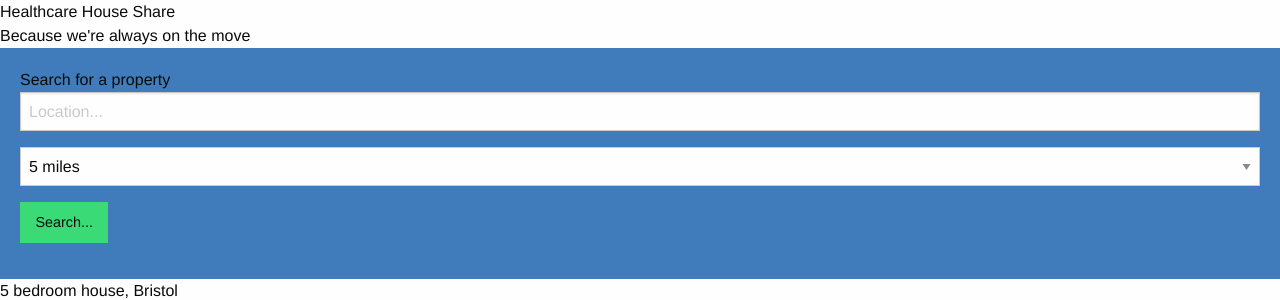
After one commit to ghickman/healthcare-house-share, a Django app: page /search/ in a window 1280 px wide. The commit adds this page. Shown: the top 300 px of the page. Run offline with Django 3.2, Linux system fonts and the light colour scheme; style sheets or scripts are compiled from the project's sources; some libraries are stand-ins or nearby versions.

Commit message:
Added gulp file and associated package.json to allow compilation of SASS and Coffeescript, etc Basic view placeholders added Updated gitignore to exclude node_modules folder

```diff
--- /dev/null
+++ b/hhs/devassets/css/blocks/filter.scss
@@ -0,0 +1,4 @@
+.c-filter {
+	background-color: #407CBB;
+    padding: 20px;
+}
--- /dev/null
+++ b/hhs/devassets/css/core.scss
@@ -0,0 +1,3 @@
+
+@import 'blocks/filter.scss';
+@import 'blocks/home-filter.scss';
--- a/hhs/templates/base.html
+++ b/hhs/templates/base.html
@@ -1,11 +1,33 @@
 {% load staticfiles %}
-<html>
+<!DOCTYPE html>
+<html lang="en">
   <head>
+    <meta charset="UTF-8">
+    <title>Healthcare House Share</title>
+
     <link rel="stylesheet" href="{% static 'main.css' %}" />
+    <link rel="stylesheet" href="{% static 'css/core.css' %}" />
+
+    <link href="//maxcdn.bootstrapcdn.com/font-awesome/4.2.0/css/font-awesome.min.css" rel="stylesheet">
+    <link href="https://cdnjs.cloudflare.com/ajax/libs/foundation/6.1.2/foundation.min.css" rel="stylesheet">
+    <link href="https://cdnjs.cloudflare.com/ajax/libs/OwlCarousel2/2.0.0-beta.3/assets/owl.carousel.css" rel="stylesheet">
+    <link href="https://cdnjs.cloudflare.com/ajax/libs/OwlCarousel2/2.0.0-beta.3/assets/owl.theme.default.min.css" rel="stylesheet">
+
   </head>
   <body>
+    <header class="c-header">
+      <div class="c-header__identity">Healthcare House Share</div>
+      <div class="c-header__tagline">Because we're always on the move</div>
+    </header>
     <div class="main">
       {% block content %}{% endblock %}
     </div>
+    <footer>
+
+    </footer>
+
+    <script src="https://code.jquery.com/jquery-2.2.0.min.js"></script>
+    <script src="https://cdnjs.cloudflare.com/ajax/libs/OwlCarousel2/2.0.0-beta.3/owl.carousel.min.js"></script>
+
   </body>
 </html>
--- /dev/null
+++ b/hhs/templates/partials/search_bar.html
@@ -0,0 +1,27 @@
+<form>
+  <div class="c-filter">
+    <div class="row">
+      <div class="columns large-12 medium-12 small-12">
+        <span class="c-filter__title">Search for a property</span>
+      </div>
+    </div>
+    <div class="row">
+      <div class="columns large-4">
+        <input type="text" name="location" placeholder="Location...">
+      </div>
+      <div class="columns large-4">
+        <select name="radius">
+           <option value="5">5 miles</option>
+           <option value="10">10 miles</option>
+           <option value="15">15 miles</option>
+           <option value="20">20 miles</option>
+           <option value="25">25 miles</option>
+           <option value="30">30 miles</option>
+        </select>
+      </div>
+      <div class="columns large-4">
+        <button type="button" class="success button">Search...</button>
+      </div>
+    </div>
+  </div>
+</form>
--- /dev/null
+++ b/hhs/templates/search.html
@@ -0,0 +1,26 @@
+{% extends 'base.html' %}
+
+{% block content %}
+
+  {% include 'partials/search_bar.html' %}
+
+  <!--
+    For results in search
+  -->
+  <div class="c-search-results">
+
+  <div class="c-search-result">
+    <div class="row">
+      <div class="columns large-8">
+        <div class="c-title">5 bedroom house, Bristol</div>
+      </div>
+      <div class="columns large-4">
+        <iframe src="https://www.google.com/maps/embed?pb=!1m18!1m12!1m3!1d1242.0590201499765!2d-3.186282791716583!3d51.49270131489064!2m3!1f0!2f0!3f0!3m2!1i1024!2i768!4f13.1!3m3!1m2!1s0x486e1c9809afd28b%3A0xa127fa0b2c51f58b!2sMaindy+Rd%2C+Cardiff+CF24+4HQ!5e0!3m2!1sen!2suk!4v1454167798669" width="400" height="300" frameborder="0" style="border:0" allowfullscreen></iframe>
+      </div>
+    </div>
+  </div>
+
+  </div>
+
+
+{% endblock content %}
--- a/hhs/urls.py
+++ b/hhs/urls.py
@@ -18,10 +18,15 @@ from django.conf.urls import url
 from django.conf.urls.static import static
 from django.contrib import admin
 
-from .views import Home
+from .views import Home, Search, Property
 
 urlpatterns = [
     url(r'^admin/', admin.site.urls),
 
     url(r'^$', Home.as_view(), name='home'),
+
+    url(r'^search/', Search.as_view(), name='search'),
+
+    url(r'^property/', Property.as_view(), name='property'),
+
 ] + static(settings.STATIC_URL, document_root=settings.STATIC_ROOT)
--- a/hhs/views.py
+++ b/hhs/views.py
@@ -3,3 +3,9 @@ from django.views.generic import TemplateView
 
 class Home(TemplateView):
     template_name = 'index.html'
+
+class Search(TemplateView):
+    template_name = 'search.html'
+
+class Property(TemplateView):
+    template_name = 'property.html'
```
Also changed, not shown: gulpfile.js (added, +110 -0 lines), hhs/templates/index.html (+28 -1 lines), hhs/templates/property.html (added, +8 -0 lines), package.json (added, +29 -0 lines), hhs/devassets/css/blocks/home-filter.scss (added), 1 other file.
